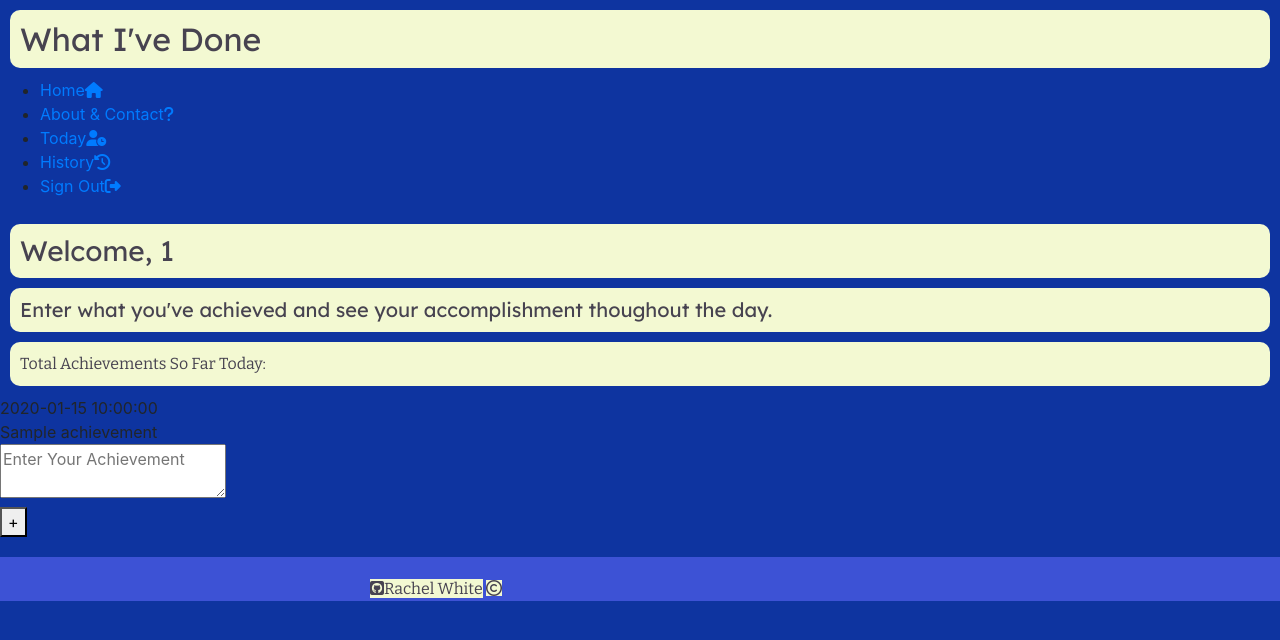
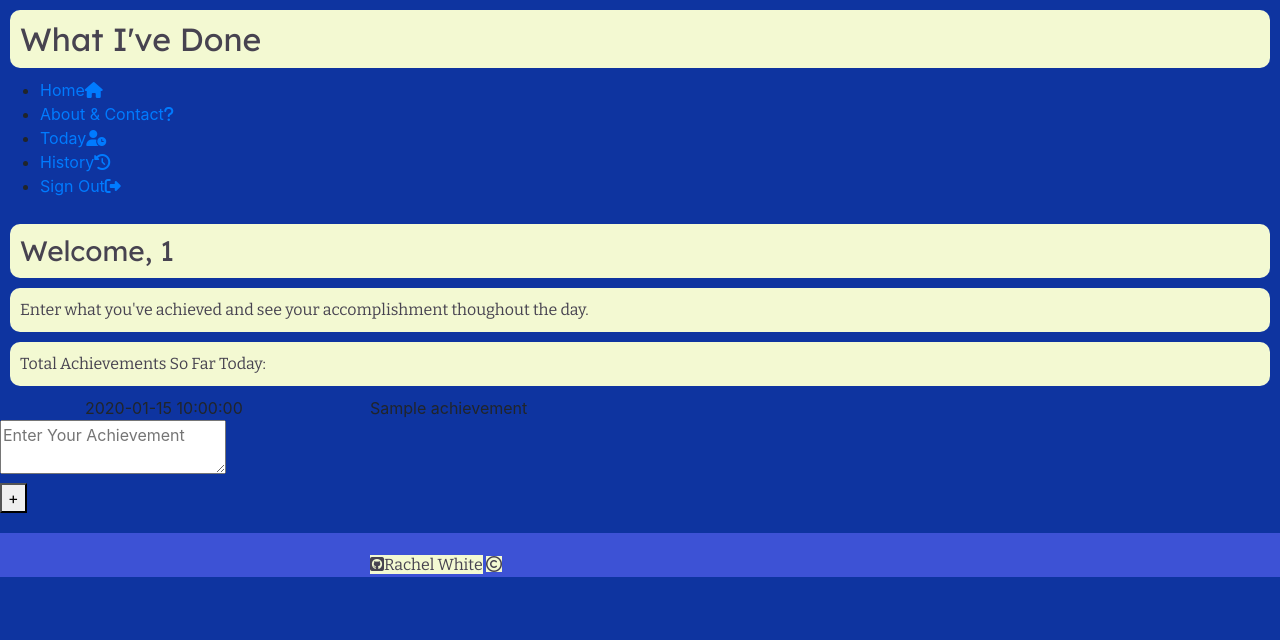
Before and after one commit to rachel-white/what-ive-done, a Flask app: template templates/today.html in a window 1280 px wide. Shown: the top 640 px of the page. Run offline with Flask 2, Linux system fonts and the light colour scheme; the template is opened without the code that fills it: most values are stand-ins (such as "Sample title", 1, 10 or a date in 2020); some libraries are stand-ins or nearby versions.

Commit message:
work on bootstrap of acheivements

```diff
--- a/templates/today.html
+++ b/templates/today.html
@@ -28,7 +28,7 @@
         </ul>
     </nav>
 <h3>Welcome, {{ userID }}</h3>
-<h5>Enter what you've achieved and see your accomplishment thoughout the day.</h5>
+<p>Enter what you've achieved and see your accomplishment thoughout the day.</p>
 
 <div class="day">
     <div class="list-achieved">
@@ -38,8 +38,16 @@
         <div class="achievement">
             {% for achievement in achievements %}
             <!--Generate from Mongo, each document is a new row -->
-            <div class="time-from-db">{{achievement.time}}</div>
-            <div class="achievement-text">{{achievement.achievement}}</div>
+            <div class="container">
+                <div class="row">
+                    <div class="col-3">
+                        <div class="time-from-db">{{achievement.time}}</div>
+                    </div>
+                    <div class="col-7">
+                        <div class="achievement-text">{{achievement.achievement}}</div>
+                    </div>
+                </div>
+            </div>
             {% endfor %}
         </div>
     </div>
```
